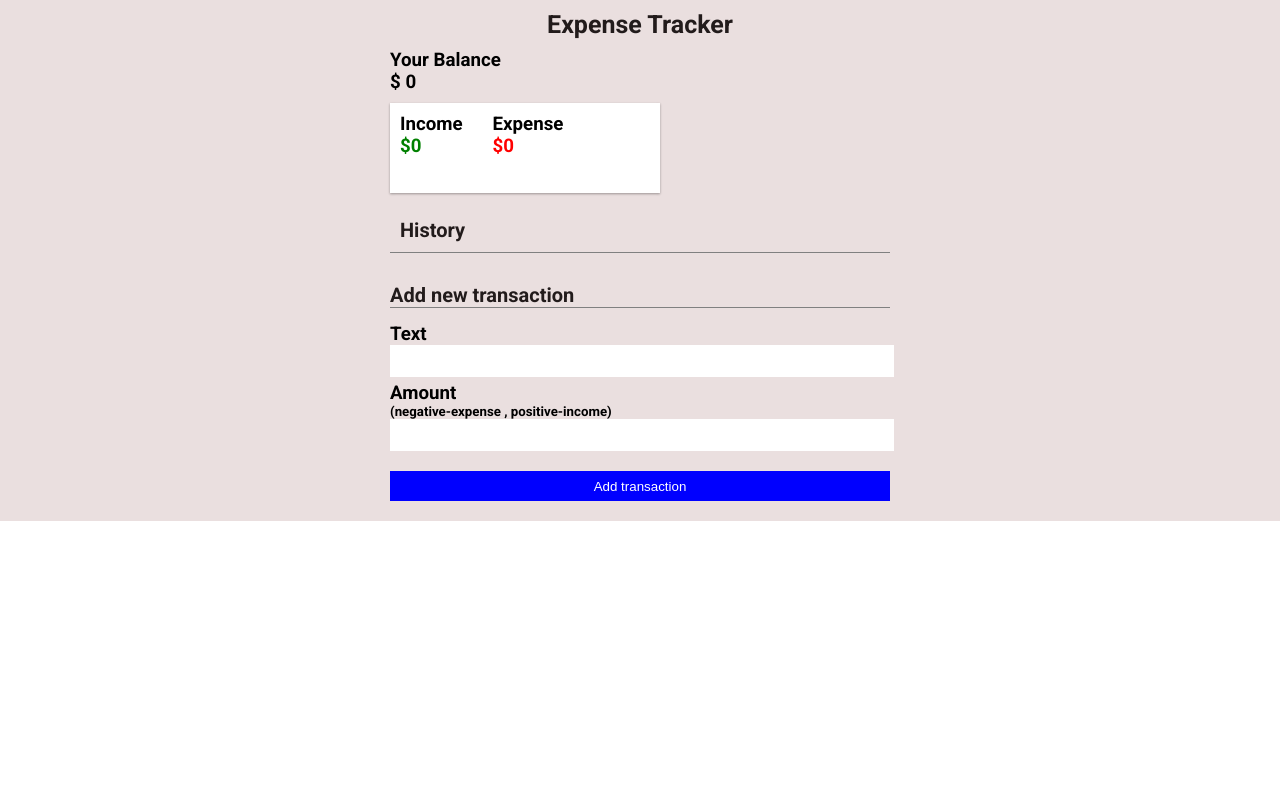
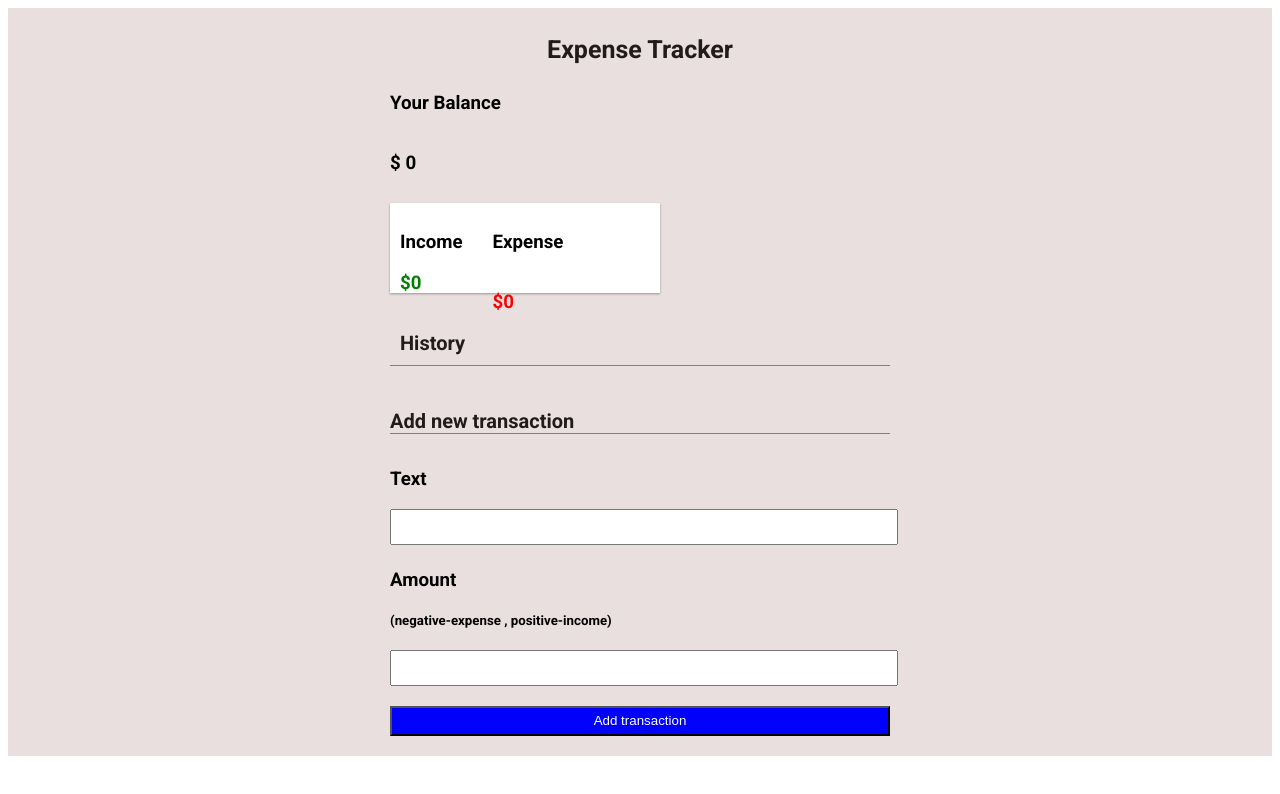
Before and after one commit to Chand-007/Expense-Manager, a React (Create React App) app: page / in a window 1280 px wide. Shown: the top 794 px of the page. Built offline with nearby package versions, Linux system fonts and the light colour scheme; a web font is replaced by a local one.

Commit message:
Update App.css

```diff
--- a/src/App.css
+++ b/src/App.css
@@ -1,10 +1,5 @@
 
 @import url('https://fonts.googleapis.com/css2?family=Arima:wght@100..700&family=Roboto:ital,wght@0,100;0,300;0,400;0,500;0,700;0,900;1,100;1,300;1,400;1,500;1,700;1,900&display=swap');
-
-*{
-  margin:0;
-  border: 0;
-}
 
 .App{
   background-color: rgb(234, 223, 223);
```
